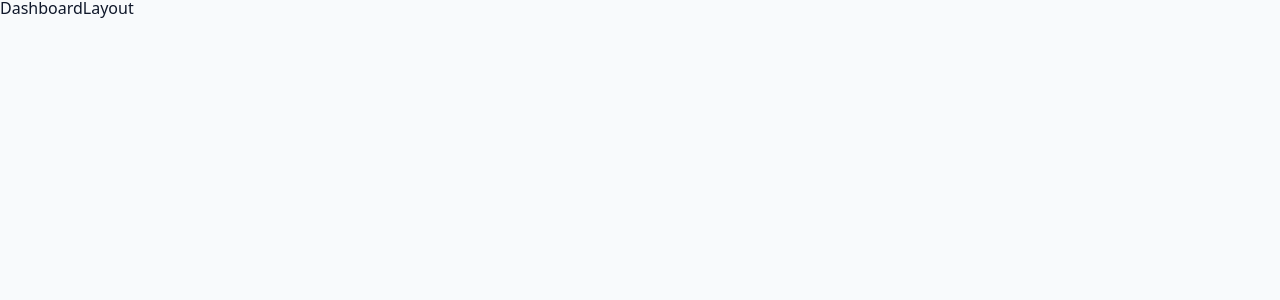
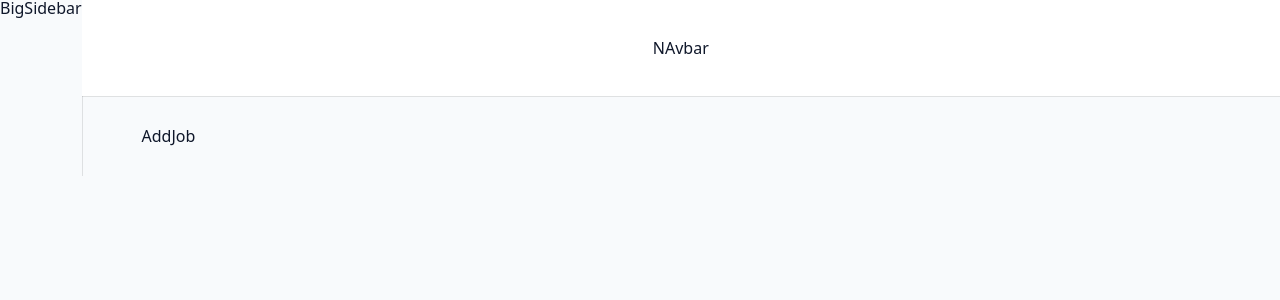
Before and after one commit to swetha5157/TalentLink, a React (Vite) app in the folder frontend/: page /dashboard in a window 1280 px wide. Shown: the top 300 px of the page. Built offline with nearby package versions, Linux system fonts and the light colour scheme.

Commit message:
dashboard setup

```diff
--- a/frontend/src/App.jsx
+++ b/frontend/src/App.jsx
@@ -1,6 +1,6 @@
 import {createBrowserRouter, RouterProvider} from 'react-router-dom'
 import {HomeLayout,Landing,Register,Login,
-  DashboardLayout,Error} from './pages'
+  DashboardLayout,Error,AddJob,Stats,AllJobs,Profile,Admin} from './pages'
 const myroutes=createBrowserRouter([
   {
     path:'/',
@@ -24,7 +24,31 @@ const myroutes=createBrowserRouter([
     element:<Error/>
   },{
     path:'dashboard',
-    element:<DashboardLayout/>
+    element:<DashboardLayout/>,
+    children:[
+      {
+        index:true,
+        element:<AddJob/>
+      },
+      {
+        path:'alljobs',
+        element:<AllJobs/>,
+
+      },
+       {
+        path:'profile',
+        element:<Profile/>,
+
+      }, {
+        path:'stats',
+        element:<Stats/>,
+      },
+       {
+        path:'admin',
+        element:<Admin/>,
+
+      }
+    ]
   },
   {
     path:'landing',
--- a/frontend/src/assets/wrappers/Dashboard.js
+++ b/frontend/src/assets/wrappers/Dashboard.js
@@ -12,7 +12,7 @@ const Wrapper = styled.section`
   }
   @media (min-width: 992px) {
     .dashboard {
-      grid-template-columns: auto 1fr;
+      grid-template-columns:auto 1fr;
     }
     .dashboard-page {
       width: 90%;
--- /dev/null
+++ b/frontend/src/components/BigSidebar.jsx
@@ -0,0 +1,12 @@
+import React from 'react'
+import Wrapper from '../assets/wrappers/BigSidebar'
+
+const BigSidebar = () => {
+  return (
+    <Wrapper>
+      BigSidebar
+    </Wrapper>
+  )
+}
+
+export default BigSidebar
--- /dev/null
+++ b/frontend/src/components/Navbar.jsx
@@ -0,0 +1,11 @@
+import React from 'react'
+import Wrapper from '../assets/wrappers/Navbar'
+const Navbar = () => {
+  return (
+    <Wrapper>
+      NAvbar
+    </Wrapper>
+  )
+}
+
+export default Navbar
--- /dev/null
+++ b/frontend/src/components/SmallSidebar.jsx
@@ -0,0 +1,14 @@
+import React from 'react'
+import Wrapper from '../assets/wrappers/SmallSidebar'
+import { useDashboardContext } from '../pages/DashboardLayout'
+const SmallSidebar = () => {
+   const data=useDashboardContext();
+    console.log(data);
+  return (
+    <Wrapper>
+      SmallSidebar
+    </Wrapper>
+  )
+}
+
+export default SmallSidebar
--- a/frontend/src/components/index.js
+++ b/frontend/src/components/index.js
@@ -1,2 +1,5 @@
 export {default as Logo} from './Logo'
 export { default as FormRow } from "./FormRow";
+export { default as BigSidebar } from "./BigSidebar";
+export { default as SmallSidebar } from "./SmallSidebar";
+export { default as Navbar } from "./Navbar";
--- a/frontend/src/pages/DashboardLayout.jsx
+++ b/frontend/src/pages/DashboardLayout.jsx
@@ -1,11 +1,51 @@
-import React from 'react'
+import React, { createContext, useContext } from 'react'
+import { Outlet } from 'react-router-dom'
+import Wrapper from '../assets/wrappers/Dashboard'
+import { BigSidebar,SmallSidebar,Navbar,Logo,} from '../components'
+import { useState } from 'react'
+const DashboardContext=createContext();
+const DashboardLayout = () => {
+  //temp
+  const user={name:'john'}
+  const [showSidebar,setShowSidebar]=useState(false);
+  const [isDark,setDark]=useState(false);
+  const toggleDark=()=>{
+    console.log('toggle dark theme');
+  }
+  const toggleSidebar=()=>{
+    setShowSidebar(!showSidebar);
+    console.log('toggle sidebar');
+  }
+  const logoutUser=async()=>{
+    console.log('logout user');
+  }
+  return (
+    <DashboardContext.Provider
+    value={{
+      user,
+      showSidebar,
+      isDark,
+      toggleDark,
+      toggleSidebar,
+      logoutUser
+    }}
+    >
+    <Wrapper>
+      <main className="dashboard">
+        <SmallSidebar/>
+        <BigSidebar/>
+        <div>
+          <Navbar/>
+          <div className='dashboard-page'>
+  <Outlet/>
+          </div>
+        </div>
+      </main>
 
-const DashboardLayout = () => {
-  return (
-    <div>
-      DashboardLayout
-    </div>
+    </Wrapper>
+    </DashboardContext.Provider>
   )
 }
-
+//exxporting custom hook
+export const useDashboardContext=()=>useContext(DashboardContext);
 export default DashboardLayout
```
